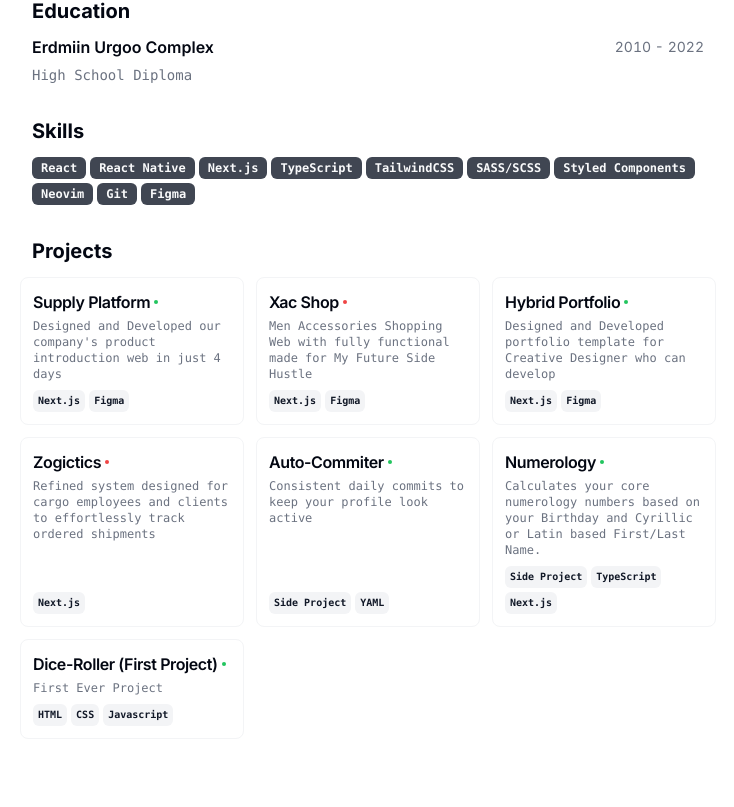
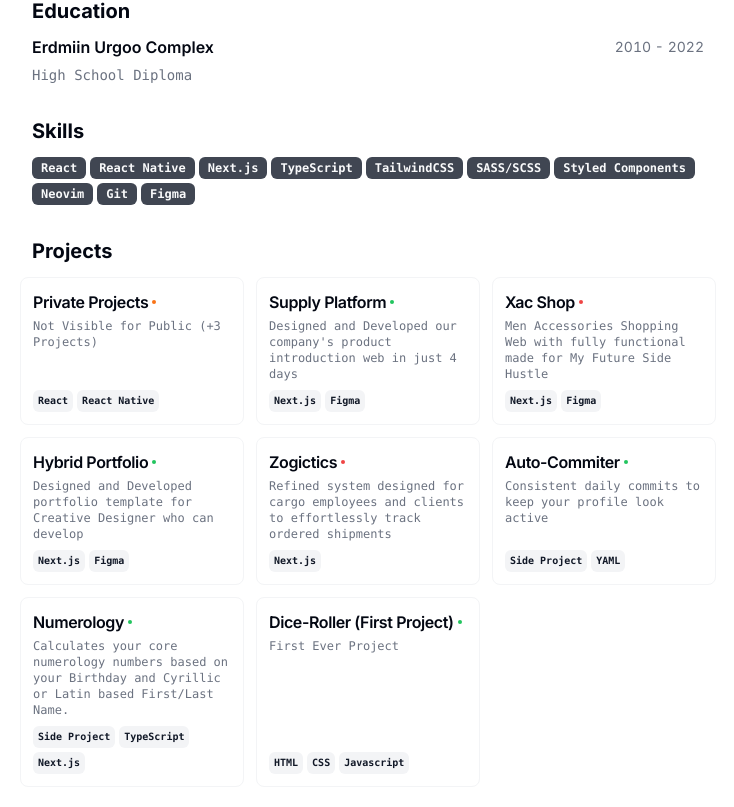
Before and after one commit to themuuln/cv, a Next.js app: page / in a window 1280 px wide. Shown: the part 831-1638 px from the top of the page, without its empty margins (272-1006 px from the left). Built offline with nearby package versions, Linux system fonts and the light colour scheme.

Commit message:
feat: data updated

```diff
--- a/src/app/page.tsx
+++ b/src/app/page.tsx
@@ -16,64 +16,64 @@ export const metadata: Metadata = {
 
 export default function Page() {
   return (
-    <main className="container relative p-4 mx-auto overflow-auto scroll-my-12 md:p-16 print:p-12">
-      <section className="w-full max-w-2xl mx-auto space-y-8 bg-white print:space-y-6">
+    <main className="container relative mx-auto scroll-my-12 overflow-auto p-4 md:p-16 print:p-12">
+      <section className="mx-auto w-full max-w-2xl space-y-8 bg-white print:space-y-6">
         <div className="flex items-center justify-between">
           <div className="flex-1 space-y-1.5">
             <h1 className="text-2xl font-bold">{RESUME_DATA.name}</h1>
-            <p className="max-w-md font-mono text-sm text-pretty text-muted-foreground">
+            <p className="max-w-md text-pretty font-mono text-sm text-muted-foreground">
               {RESUME_DATA.about}
             </p>
-            <p className="items-center max-w-md font-mono text-xs text-pretty text-muted-foreground">
+            <p className="max-w-md items-center text-pretty font-mono text-xs text-muted-foreground">
               <a
                 className="inline-flex gap-x-1.5 align-baseline leading-none hover:underline"
                 href={RESUME_DATA.locationLink}
                 target="_blank"
               >
-                <GlobeIcon className="w-3 h-3" />
+                <GlobeIcon className="h-3 w-3" />
                 {RESUME_DATA.location}
               </a>
             </p>
-            <div className="flex pt-1 font-mono text-sm gap-x-1 text-muted-foreground print:hidden">
+            <div className="flex gap-x-1 pt-1 font-mono text-sm text-muted-foreground print:hidden">
               {RESUME_DATA.contact.email ? (
                 <Button
-                  className="w-8 h-8"
+                  className="h-8 w-8"
                   variant="outline"
                   size="icon"
                   asChild
                 >
                   <a href={`mailto:${RESUME_DATA.contact.email}`}>
-                    <MailIcon className="w-4 h-4" />
+                    <MailIcon className="h-4 w-4" />
                   </a>
                 </Button>
               ) : null}
               {RESUME_DATA.contact.tel ? (
                 <Button
-                  className="w-8 h-8"
+                  className="h-8 w-8"
                   variant="outline"
                   size="icon"
                   asChild
                 >
                   <a href={`tel:${RESUME_DATA.contact.tel}`}>
-                    <PhoneIcon className="w-4 h-4" />
+                    <PhoneIcon className="h-4 w-4" />
                   </a>
                 </Button>
               ) : null}
               {RESUME_DATA.contact.social.map((social) => (
                 <Button
                   key={social.name}
-                  className="w-8 h-8"
+                  className="h-8 w-8"
                   variant="outline"
                   size="icon"
                   asChild
                 >
                   <a href={social.url}>
-                    <social.icon className="w-4 h-4" />
+                    <social.icon className="h-4 w-4" />
                   </a>
                 </Button>
               ))}
             </div>
-            <div className="flex-col hidden font-mono text-sm gap-x-1 text-muted-foreground print:flex">
+            <div className="hidden flex-col gap-x-1 font-mono text-sm text-muted-foreground print:flex">
               {RESUME_DATA.contact.email ? (
                 <a href={`mailto:${RESUME_DATA.contact.email}`}>
                   <span className="underline">{RESUME_DATA.contact.email}</span>
@@ -94,7 +94,7 @@ export default function Page() {
         </div>
         <Section>
           <h2 className="text-xl font-bold">About</h2>
-          <p className="font-mono text-sm text-pretty text-muted-foreground">
+          <p className="text-pretty font-mono text-sm text-muted-foreground">
             {RESUME_DATA.summary}
           </p>
         </Section>
@@ -104,8 +104,8 @@ export default function Page() {
             return (
               <Card key={work.company}>
                 <CardHeader>
-                  <div className="flex items-center justify-between text-base gap-x-2">
-                    <h3 className="inline-flex items-center justify-center font-semibold leading-none gap-x-1">
+                  <div className="flex items-center justify-between gap-x-2 text-base">
+                    <h3 className="inline-flex items-center justify-center gap-x-1 font-semibold leading-none">
                       {/* @ts-ignore */}
                       <a className="hover:underline" href={work.link}>
                         {work.company}
@@ -115,7 +115,7 @@ export default function Page() {
                         {work.badges.map((badge) => (
                           <Badge
                             variant="secondary"
-                            className="text-xs align-middle"
+                            className="align-middle text-xs"
                             key={badge}
                           >
                             {badge}
@@ -123,7 +123,7 @@ export default function Page() {
                         ))}
                       </span>
                     </h3>
-                    <div className="text-sm text-gray-500 tabular-nums">
+                    <div className="text-sm tabular-nums text-gray-500">
                       {work.start} - {work.end}
                     </div>
                   </div>
@@ -145,11 +145,11 @@ export default function Page() {
             return (
               <Card key={education.school}>
                 <CardHeader>
-                  <div className="flex items-center justify-between text-base gap-x-2">
+                  <div className="flex items-center justify-between gap-x-2 text-base">
                     <h3 className="font-semibold leading-none">
                       {education.school}
                     </h3>
-                    <div className="text-sm text-gray-500 tabular-nums">
+                    <div className="text-sm tabular-nums text-gray-500">
                       {education.start} - {education.end}
                     </div>
                   </div>
@@ -174,7 +174,7 @@ export default function Page() {
 
         <Section className="print-force-new-page scroll-mb-16">
           <h2 className="text-xl font-bold">Projects</h2>
-          <div className="grid grid-cols-1 gap-3 -mx-3 md:grid-cols-2 lg:grid-cols-3 print:grid-cols-3 print:gap-2">
+          <div className="-mx-3 grid grid-cols-1 gap-3 md:grid-cols-2 lg:grid-cols-3 print:grid-cols-3 print:gap-2">
             {RESUME_DATA.projects.map((project) => {
               return (
                 <ProjectCard
@@ -182,7 +182,7 @@ export default function Page() {
                   title={project.title}
                   description={project.description}
                   tags={project.techStack}
-                  finished={project.finished}
+                  status={project.status}
                   link={"link" in project ? project.link.href : undefined}
                 />
               );
--- a/src/components/project-card.tsx
+++ b/src/components/project-card.tsx
@@ -12,30 +12,27 @@ interface Props {
   description: string;
   tags: readonly string[];
   link?: string;
-  finished?: boolean;
+  status?: "In Progress" | "Finished" | "Paused";
 }
 
-export function ProjectCard({
-  title,
-  description,
-  tags,
-  link,
-  finished,
-}: Props) {
+export function ProjectCard({ title, description, tags, link, status }: Props) {
+  const disabled = title === "Private Projects";
   return (
-    <Card className="flex flex-col p-3 overflow-hidden border border-muted">
+    <Card
+      className={`flex flex-col overflow-hidden border border-muted p-3 ${disabled ? "cursor-not-allowed" : ""}`}
+    >
       <CardHeader className="">
         <div className="space-y-1">
-          <CardTitle className="text-base">
+          <CardTitle className={`text-base`}>
             {link ? (
               <a
-                href={link}
+                href={!disabled ? link : "#"}
                 target="_blank"
-                className="inline-flex items-center gap-1 hover:underline"
+                className={`inline-flex items-center gap-1 ${disabled ? "cursor-not-allowed" : "hover:underline"}`}
               >
                 {title}{" "}
                 <span
-                  className={`h-1 w-1 ${finished ? "bg-green-500" : "bg-red-500"} rounded-full`}
+                  className={`h-1 w-1 ${status === "Finished" ? "bg-green-500" : status === "Paused" ? "bg-red-500" : "bg-orange-500"} rounded-full`}
                 ></span>
               </a>
             ) : (
@@ -50,8 +47,8 @@ export function ProjectCard({
           </CardDescription>
         </div>
       </CardHeader>
-      <CardContent className="flex mt-auto">
-        <div className="flex flex-wrap gap-1 mt-2">
+      <CardContent className="mt-auto flex">
+        <div className="mt-2 flex flex-wrap gap-1">
           {tags.map((tag) => (
             <Badge
               className="px-1 py-0 text-[10px]"
--- a/src/data/resume-data.tsx
+++ b/src/data/resume-data.tsx
@@ -90,9 +90,20 @@ export const RESUME_DATA = {
   ],
   projects: [
     {
+      title: "Private Projects",
+      techStack: ["React", "React Native"],
+      status: "In Progress",
+      description: "Not Visible for Public (+3 Projects)",
+      logo: ConsultlyLogo,
+      link: {
+        label: "",
+        href: "https://google.com",
+      },
+    },
+    {
       title: "Supply Platform",
       techStack: ["Next.js", "Figma"],
-      finished: true,
+      status: "Finished",
       description:
         "Designed and Developed our company's product introduction web in just 4 days",
       logo: ConsultlyLogo,
@@ -104,7 +115,7 @@ export const RESUME_DATA = {
     {
       title: "Xac Shop",
       techStack: ["Next.js", "Figma"],
-      finished: false,
+      status: "Paused",
       description:
         "Men Accessories Shopping Web with fully functional made for My Future Side Hustle",
       logo: ConsultlyLogo,
@@ -116,7 +127,7 @@ export const RESUME_DATA = {
     {
       title: "Hybrid Portfolio",
       techStack: ["Next.js", "Figma"],
-      finished: true,
+      status: "Finished",
       description:
         "Designed and Developed portfolio template for Creative Designer who can develop",
       logo: ConsultlyLogo,
@@ -128,7 +139,7 @@ export const RESUME_DATA = {
     {
       title: "Zogictics",
       techStack: ["Next.js"],
-      finished: false,
+      status: "Paused",
       description:
         "Refined system designed for cargo employees and clients to effortlessly track ordered shipments",
       logo: ConsultlyLogo,
@@ -140,7 +151,7 @@ export const RESUME_DATA = {
     {
       title: "Auto-Commiter",
       techStack: ["Side Project", "YAML"],
-      finished: true,
+      status: "Finished",
       description: "Consistent daily commits to keep your profile look active",
       logo: ConsultlyLogo,
       link: {
@@ -150,7 +161,7 @@ export const RESUME_DATA = {
     },
     {
       title: "Numerology",
-      finished: true,
+      status: "Finished",
       techStack: ["Side Project", "TypeScript", "Next.js"],
       description:
         "Calculates your core numerology numbers based on your Birthday and Cyrillic or Latin based First/Last Name.",
@@ -162,7 +173,7 @@ export const RESUME_DATA = {
     },
     {
       title: "Dice-Roller (First Project)",
-      finished: true,
+      status: "Finished",
       techStack: ["HTML", "CSS", "Javascript"],
       description: "First Ever Project",
       logo: MonitoLogo,
```
